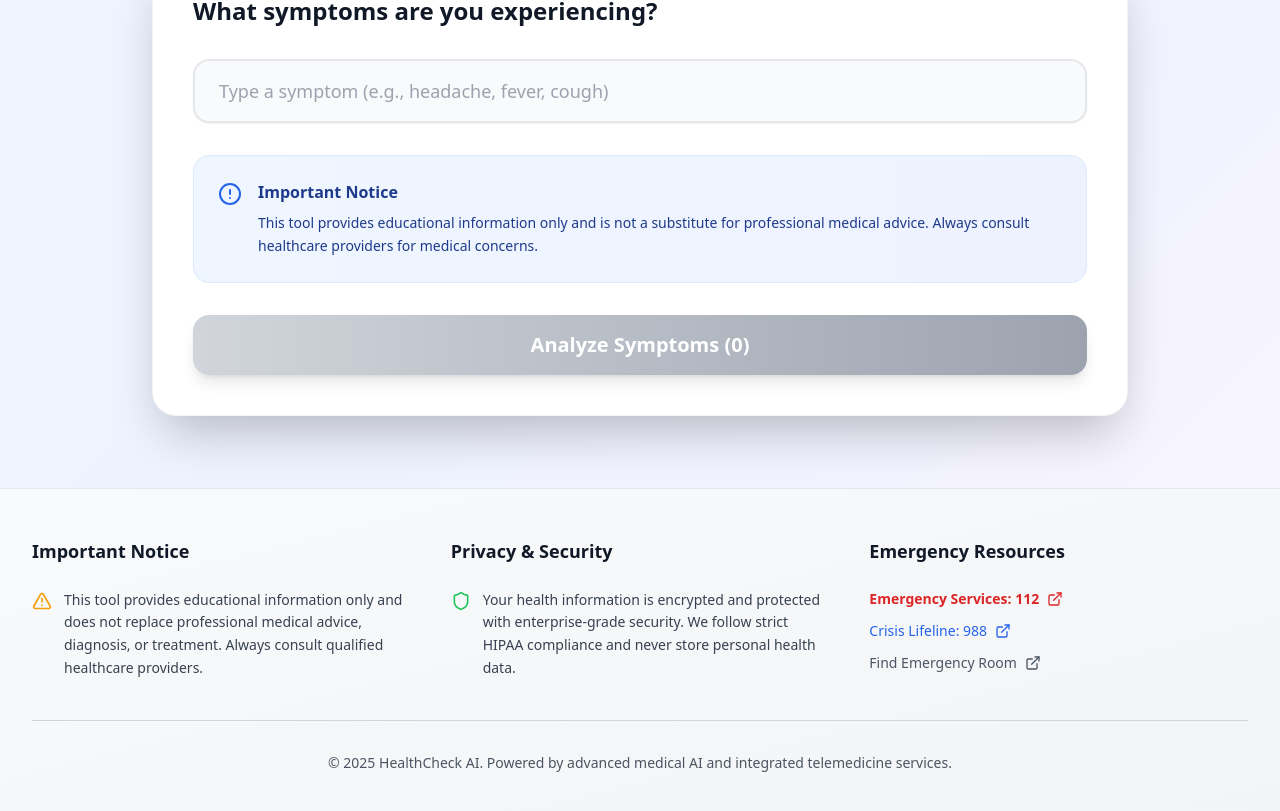
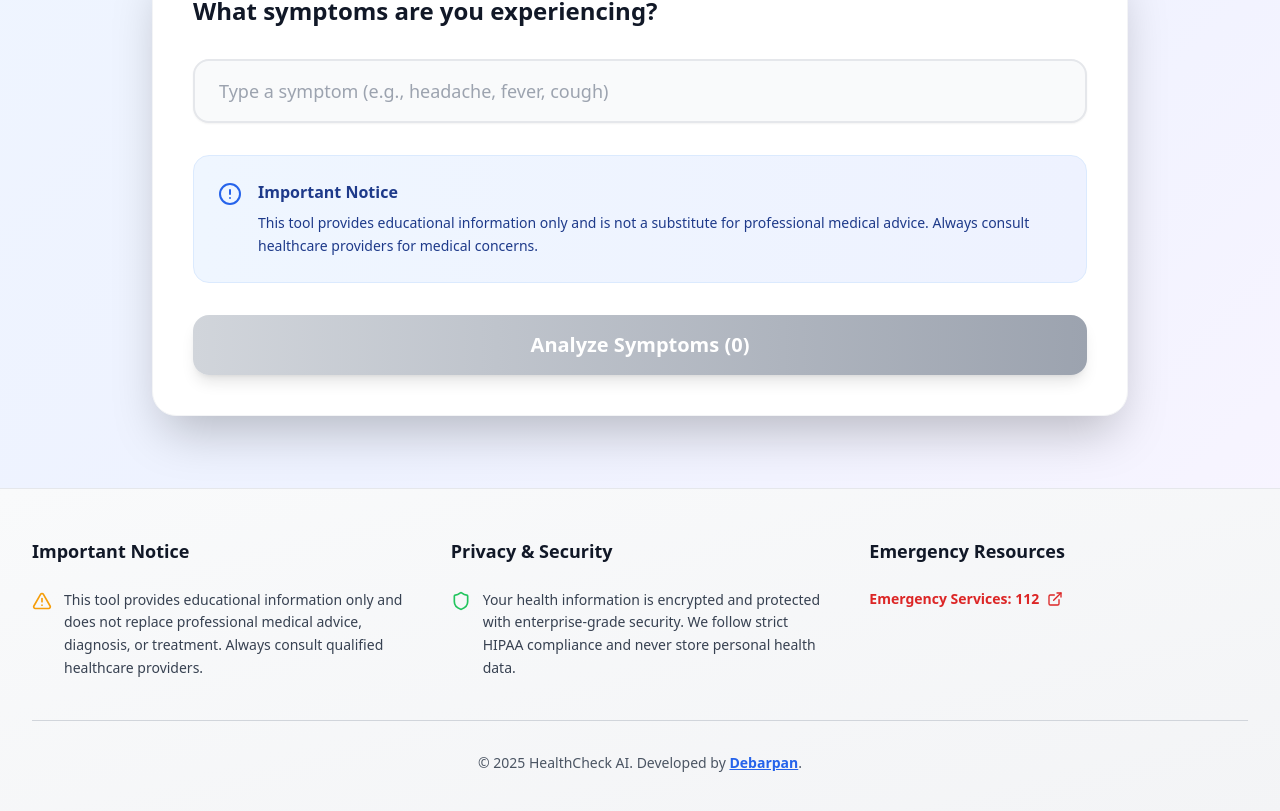
Before and after one commit to debarpan001/HealthCheck_AI, a React (Vite) app: page / in a window 1280 px wide. Shown: the part 456-1267 px from the top of the page. Built offline with nearby package versions, Linux system fonts and the light colour scheme.

Commit message:
Update footer with developer credits

```diff
--- a/src/components/Footer.tsx
+++ b/src/components/Footer.tsx
@@ -29,21 +29,13 @@ const Footer: React.FC = () => {
                 <span>Emergency Services: 112</span>
                 <ExternalLink className="w-4 h-4 ml-2" />
               </a>
-              <a href="tel:988" className="flex items-center text-sm text-blue-600 hover:text-blue-700 font-medium transition-colors">
-                <span>Crisis Lifeline: 988</span>
-                <ExternalLink className="w-4 h-4 ml-2" />
-              </a>
-              <a href="#" className="flex items-center text-sm text-gray-600 hover:text-gray-800 font-medium transition-colors">
-                <span>Find Emergency Room</span>
-                <ExternalLink className="w-4 h-4 ml-2" />
-              </a>
             </div>
           </div>
         </div>
 
         <div className="border-t border-gray-300 mt-10 pt-8 text-center">
           <p className="text-sm text-gray-600 font-medium">
-            © 2025 HealthCheck AI. Powered by advanced medical AI and integrated telemedicine services.
+            © 2025 HealthCheck AI. Developed by <a href="https://www.linkedin.com/in/debarpan-das-75298a260" target="_blank" rel="noopener noreferrer" className="text-blue-600 hover:text-blue-700 font-semibold transition-colors underline">Debarpan</a>.
           </p>
         </div>
       </div>
```
